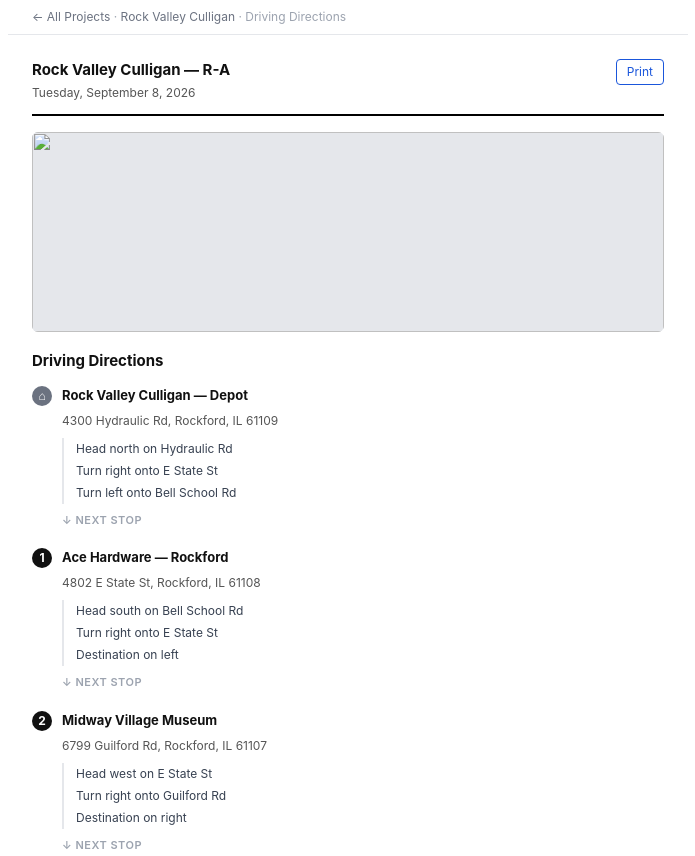
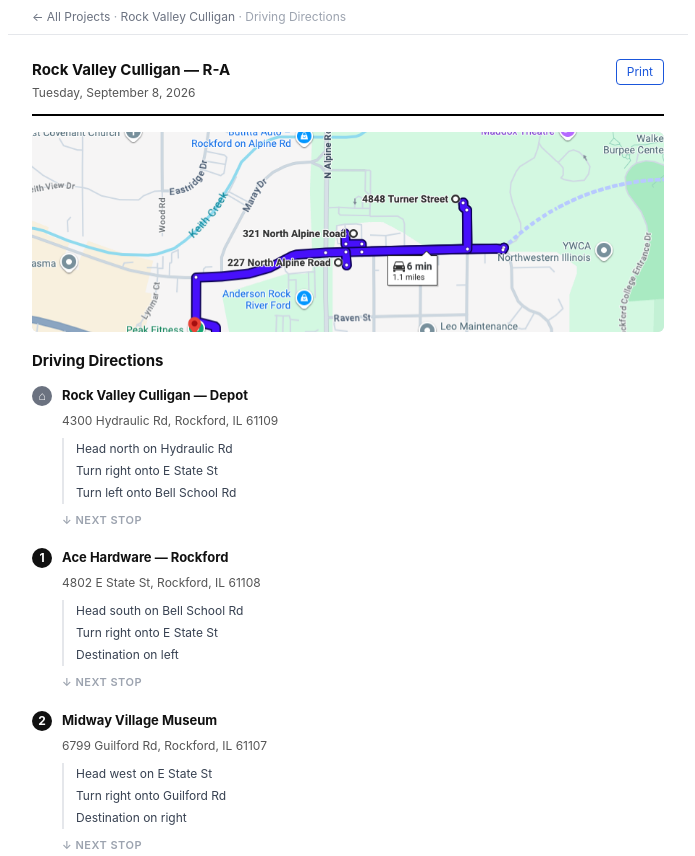
Before and after one commit to gomobileiq/mockups, a plain HTML site: page rvc/directions.html in a window 1280 px wide. Shown: the top 856 px of the page, without its empty margins (292-987 px from the left). Drawn offline with nearby package versions, Linux system fonts and the light colour scheme.

Commit message:
Add route overview map image; fix directions img src

```diff
--- a/rvc/directions.html
+++ b/rvc/directions.html
@@ -57,7 +57,7 @@
 
 <!-- Map overview -->
 <div class="map-box">
-  <img src="/Users/csciora/monosnap/Monosnap 321 N Alpine Rd, Rockford, IL 6…ockford, IL 61108 - Google Maps 2026-09-04 12-57-59.png" style="width:100%;height:100%;object-fit:cover;border-radius:6px;">
+  <img src="rvc-route-overview.png" style="width:100%;height:100%;object-fit:cover;border-radius:6px;">
 </div>
 
 <h2>Driving Directions</h2>
```
Also changed, not shown: rvc/rvc-route-overview.png (added).
